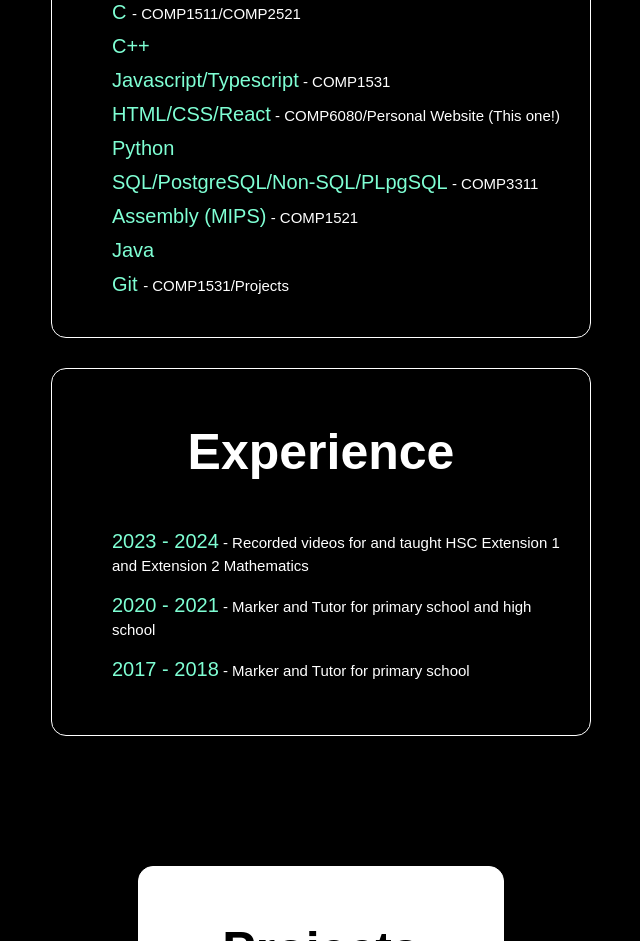
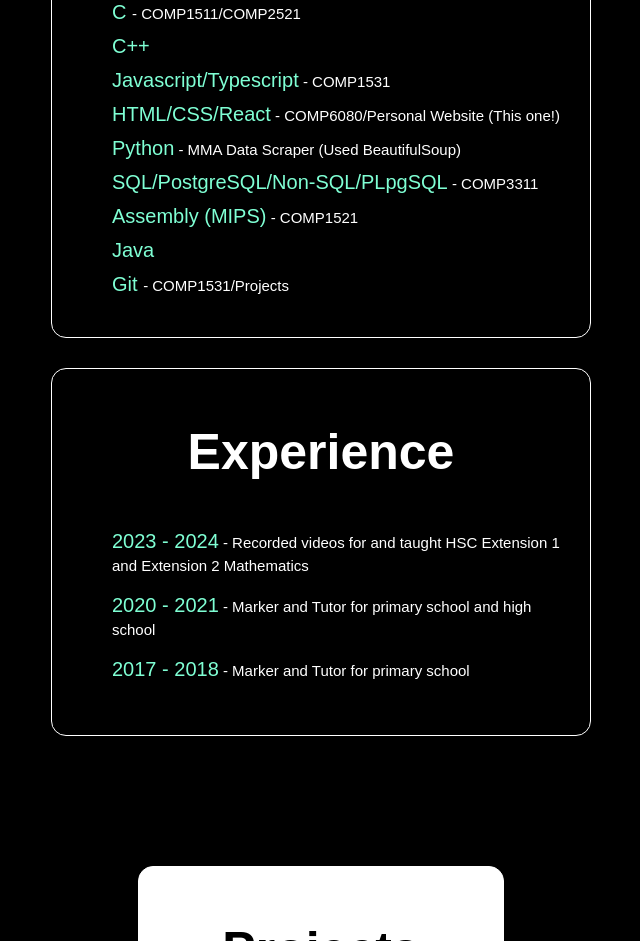
Before and after one commit to jcongc/personal-website, a React (Create React App) app: page / in a window 1280 px wide. Shown: the part 1960-2901 px from the top of the page, without its empty margins (319-959 px from the left). Built offline with nearby package versions, Linux system fonts and the light colour scheme.

Commit message:
Added skills

```diff
--- a/src/components/portfolio.jsx
+++ b/src/components/portfolio.jsx
@@ -13,7 +13,7 @@ const Portfolio = () => {
                     <li>C++</li><br/>
                     <li>Javascript/Typescript<span> - COMP1531</span></li><br/>
                     <li>HTML/CSS/React<span> - COMP6080/Personal Website (This one!)</span></li><br/>
-                    <li>Python</li><br/>
+                    <li>Python<span> - MMA Data Scraper (Used BeautifulSoup)</span></li><br/>
                     <li>SQL/PostgreSQL/Non-SQL/PLpgSQL<span> - COMP3311</span></li><br/>
                     <li>Assembly (MIPS)<span> - COMP1521</span></li><br/>
                     <li>Java</li><br/>
```
